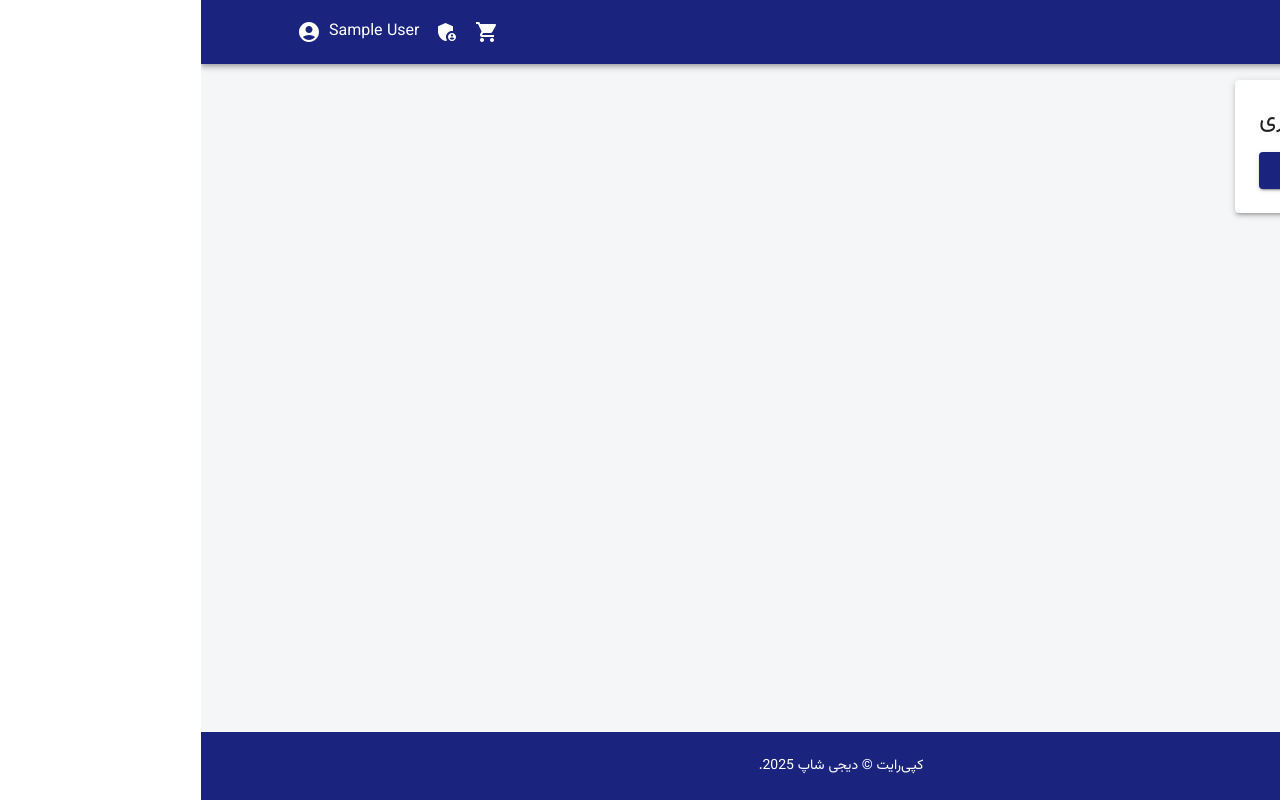
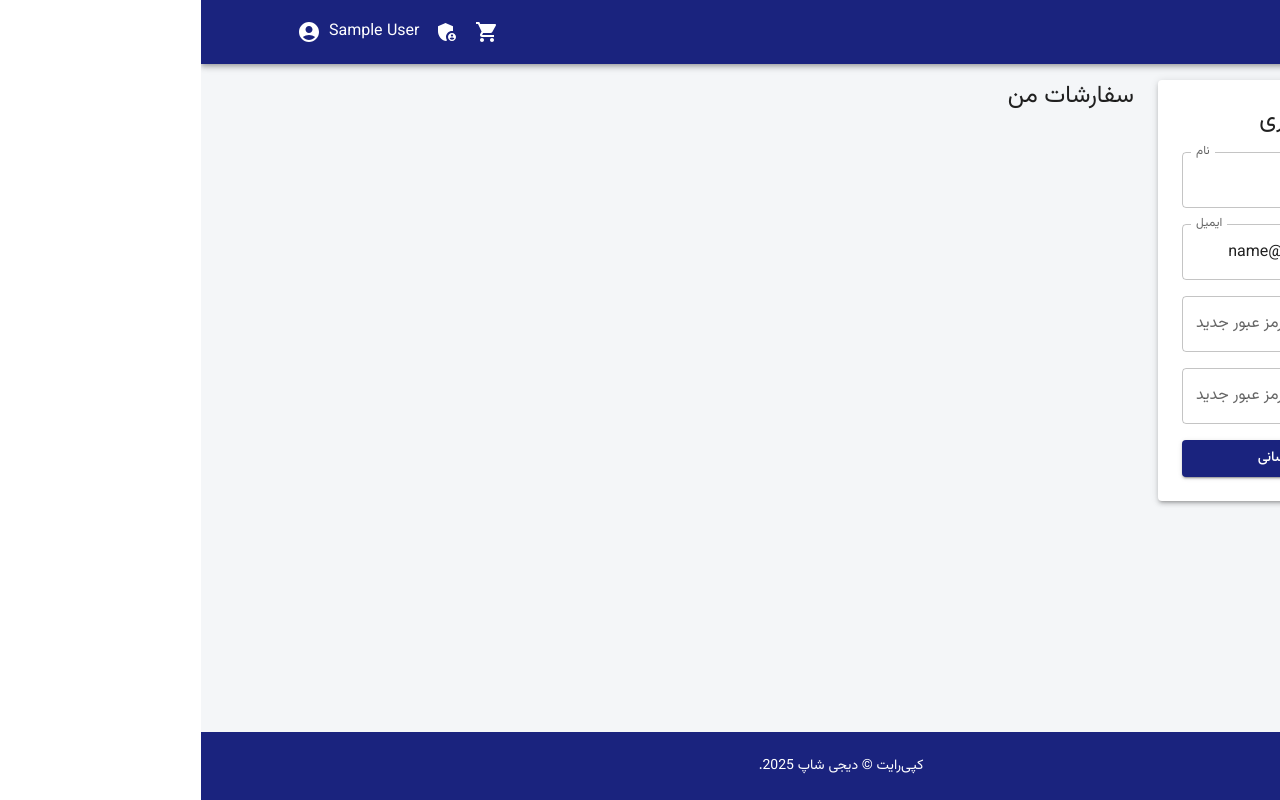
Before and after one commit to mhmd-sjad-nfsi/digi-shop-mern, a React (Vite) app in the folder frontend/: page /profile in a window 1280 px wide. Built offline with nearby package versions, Linux system fonts and the light colour scheme; sample sign-in values are in the browser's storage.

Commit message:
46 FIX PROBLEM

```diff
--- a/frontend/src/pages/ProfilePage.jsx
+++ b/frontend/src/pages/ProfilePage.jsx
@@ -6,7 +6,7 @@ import Loader from '../components/Loader';
 import Message from '../components/Message';
 import { useUpdateProfileMutation } from '../redux/slices/usersApiSlice';
 import { setCredentials } from '../redux/slices/authSlice';
-import { toast } from 'react-toastify'; // برای نمایش پیام موفقیت
+import { toast } from 'react-toastify';
 
 const ProfilePage = () => {
   const [name, setName] = useState('');
@@ -28,16 +28,21 @@ const ProfilePage = () => {
 
   const submitHandler = async (e) => {
     e.preventDefault();
-    if (password !== confirmPassword) {
+    if (password && password !== confirmPassword) {
       toast.error('رمزهای عبور یکسان نیستند');
-    } else {
-      try {
-        const res = await updateProfile({ _id: userInfo._id, name, email, password }).unwrap();
-        dispatch(setCredentials(res));
-        toast.success('پروفایل با موفقیت به‌روزرسانی شد');
-      } catch (err) {
-        toast.error(err?.data?.message || err.error);
-      }
+      return;
+    }
+    try {
+      // ✨ مشکل امنیتی حل شد: دیگر _id ارسال نمی‌شود
+      const res = await updateProfile({ name, email, password }).unwrap();
+      dispatch(setCredentials(res));
+      toast.success('پروفایل با موفقیت به‌روزرسانی شد');
+
+      // ✨ مشکل UX حل شد: فیلدهای رمز عبور پاک می‌شوند
+      setPassword('');
+      setConfirmPassword('');
+    } catch (err) {
+      toast.error(err?.data?.message || err.error);
     }
   };
 
@@ -48,12 +53,28 @@ const ProfilePage = () => {
           <Typography variant="h5" sx={{ mb: 2 }}>پروفایل کاربری</Typography>
           {isLoading && <Loader />}
           <Stack component="form" spacing={2} onSubmit={submitHandler}>
-            {/* ... TextField ها ... */}
+            <TextField
+              label="نام" value={name} onChange={(e) => setName(e.target.value)}
+            />
+            <TextField
+              type="email" label="ایمیل" value={email} onChange={(e) => setEmail(e.target.value)}
+            />
+            <TextField
+              type="password" label="رمز عبور جدید" placeholder="برای تغییر، وارد کنید"
+              value={password} onChange={(e) => setPassword(e.target.value)}
+            />
+            <TextField
+              type="password" label="تکرار رمز عبور جدید" placeholder="برای تغییر، وارد کنید"
+              value={confirmPassword} onChange={(e) => setConfirmPassword(e.target.value)}
+            />
             <Button type="submit" variant="contained" disabled={isLoading}>به‌روزرسانی</Button>
           </Stack>
         </Paper>
       </Grid>
-      {/* ... بخش سفارشات ... */}
+      <Grid item md={8}>
+        <Typography variant="h5" sx={{ mb: 2 }}>سفارشات من</Typography>
+        {/* لیست سفارشات اینجا نمایش داده می‌شود */}
+      </Grid>
     </Grid>
   );
 };
--- a/frontend/src/redux/slices/usersApiSlice.js
+++ b/frontend/src/redux/slices/usersApiSlice.js
@@ -30,7 +30,15 @@ export const usersApiSlice = apiSlice.injectEndpoints({
         method: 'PUT',
         body: data,
       }),
+      invalidatesTags: ['User'], // ✨ هر عملیاتی که User را آپدیت می‌کند باید این تگ را داشته باشد
     }),
+
+    // ✨ یک query جدید برای دریافت اطلاعات پروفایل
+    getProfile: builder.query({
+        query: () => `${USERS_URL}/profile`,
+        providesTags: ['User'],
+    }),
+
   }),
 });
 
@@ -38,5 +46,6 @@ export const {
   useLoginMutation,
   useRegisterMutation,
   useLogoutMutation,
-  useUpdateProfileMutation,
+  useUpdateProfileMutation, // ✨
+  useGetProfileQuery,      // ✨
 } = usersApiSlice;
```
Also changed, not shown: 1 other file (tests, documents, lock files or other folders).
